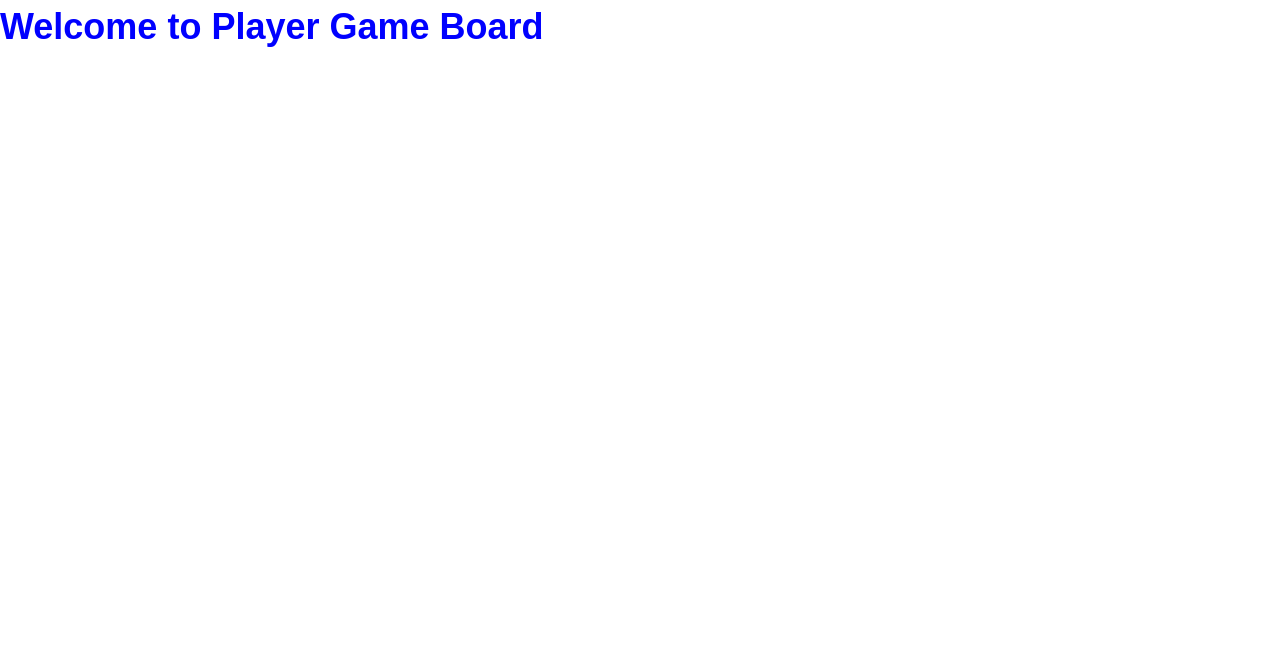
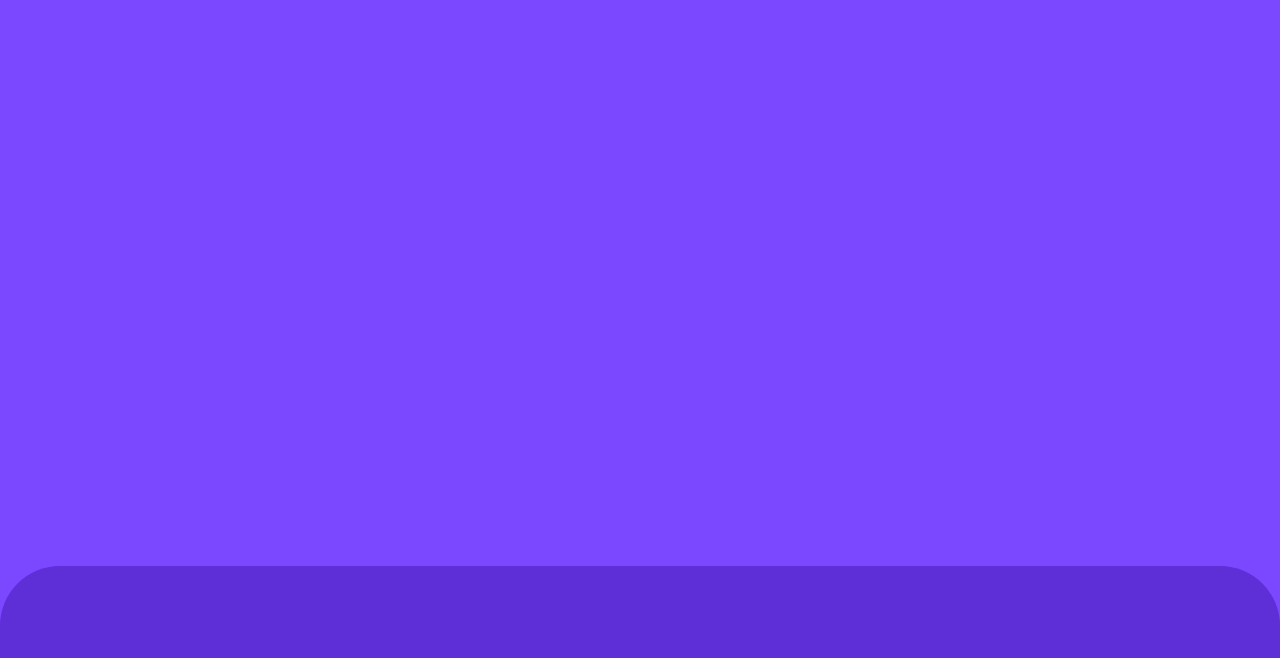
Before and after one commit to tpkhuong/fixedFrontendMentorChallenges, a Next.js app in the folder advanced/nextJsProjects/connectFourGame/: page /playergameboard in a window 1280 px wide. Shown: the top 658 px of the page. Built offline with nearby package versions, Linux system fonts and the light colour scheme.

Commit message:
enjoyed the effort/process of building algorithm menu, player display and board background connect four dir.

```diff
--- a/advanced/nextJsProjects/connectFourGame/src/app/playergameboard/PlayerGameBoard.module.css
+++ b/advanced/nextJsProjects/connectFourGame/src/app/playergameboard/PlayerGameBoard.module.css
@@ -1,3 +1,47 @@
-.title {
-  color: blue;
+/* mobile */
+
+.game-board-bg-container {
+  height: 100%;
+  background-color: var(--color-purple);
+
+  position: relative;
 }
+
+.bottom-bg {
+  height: 236px;
+  position: absolute;
+  left: 0;
+  right: 0;
+  bottom: 0;
+
+  border-top-left-radius: 60px;
+  border-top-right-radius: 60px;
+}
+
+.game-board-bg-container[data-result="null"] .bottom-bg {
+  background-color: var(--color-dark-purple);
+}
+
+.game-board-bg-container[data-result="playerone"] .bottom-bg {
+  background-color: var(--color-red);
+}
+
+.game-board-bg-container[data-result="playertwo"] .bottom-bg {
+  background-color: var(--color-yellow);
+}
+
+/* tablet */
+
+@media screen and (min-width: 48rem) {
+  .bottom-bg {
+    height: 234px;
+  }
+}
+
+/* desktop */
+
+@media screen and (min-width: 90rem) {
+  .bottom-bg {
+    height: 200px;
+  }
+}
--- /dev/null
+++ b/advanced/nextJsProjects/connectFourGame/src/app/playergameboard/layout.js
@@ -0,0 +1,18 @@
+export default function GameLayout({ children }) {
+  return (
+    <html lang="en">
+      <meta name="author" content="KhuongCorp" />
+      <meta
+        name="description"
+        content="Game of connect four between two players"
+      />
+      <title>Player versus Player</title>
+      <link
+        rel="shortcut icon"
+        href="/images/favicon-32x32.png"
+        type="image/x-icon"
+      />
+      <body>{children}</body>
+    </html>
+  );
+}
--- a/advanced/nextJsProjects/connectFourGame/src/app/playergameboard/page.js
+++ b/advanced/nextJsProjects/connectFourGame/src/app/playergameboard/page.js
@@ -3,8 +3,16 @@ import styles from "./PlayerGameBoard.module.css";
 
 export default function PlayerGameBoard({ children }) {
   return (
-    <React.Fragment>
-      <h1 className={styles[`title`]}>Welcome to Player Game Board</h1>
-    </React.Fragment>
+    <main
+      id="game-board-bg-selector"
+      data-playerturn="null"
+      data-result="null"
+      className={styles[`game-board-bg-container`]}
+    >
+      {/* lower bg change bg color based on results */}
+      <div id="lower-bg-selector" className={styles[`bottom-bg`]}></div>
+      {/* game board */}
+      {/* pause modal */}
+    </main>
   );
 }
```
Also changed, not shown: advanced/nextJsProjects/connectFourGame/src/app/components/client/ConnectFourBoard/index.js (+8 -0 lines), advanced/nextJsProjects/connectFourGame/src/app/components/server/MenuPlayerDisplayBoard/index.js (added, +12 -0 lines), advanced/nextJsProjects/connectFourGame/src/app/components/server/MenuPlayerDisplayBoard/MenuPlayerDisplayBoard.module.css (added), advanced/nextJsProjects/connectFourGame/src/app/components/server/MenuPlayerDisplayBoard/menuPlayerDisplayBoardHelpers.js (added).
